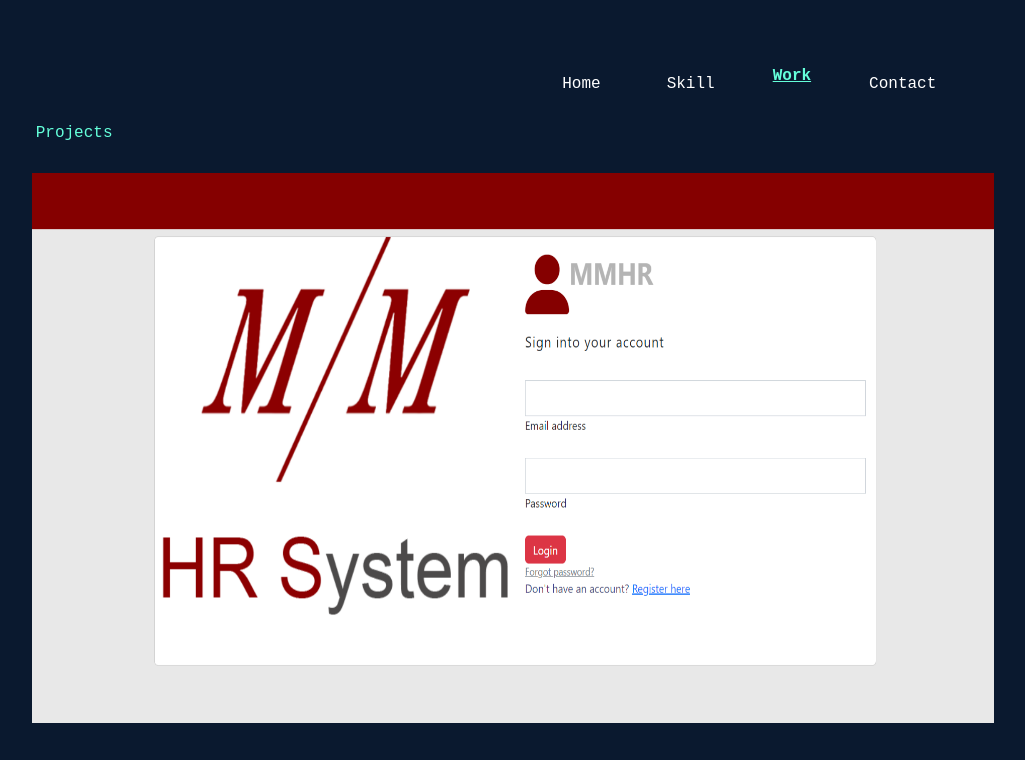
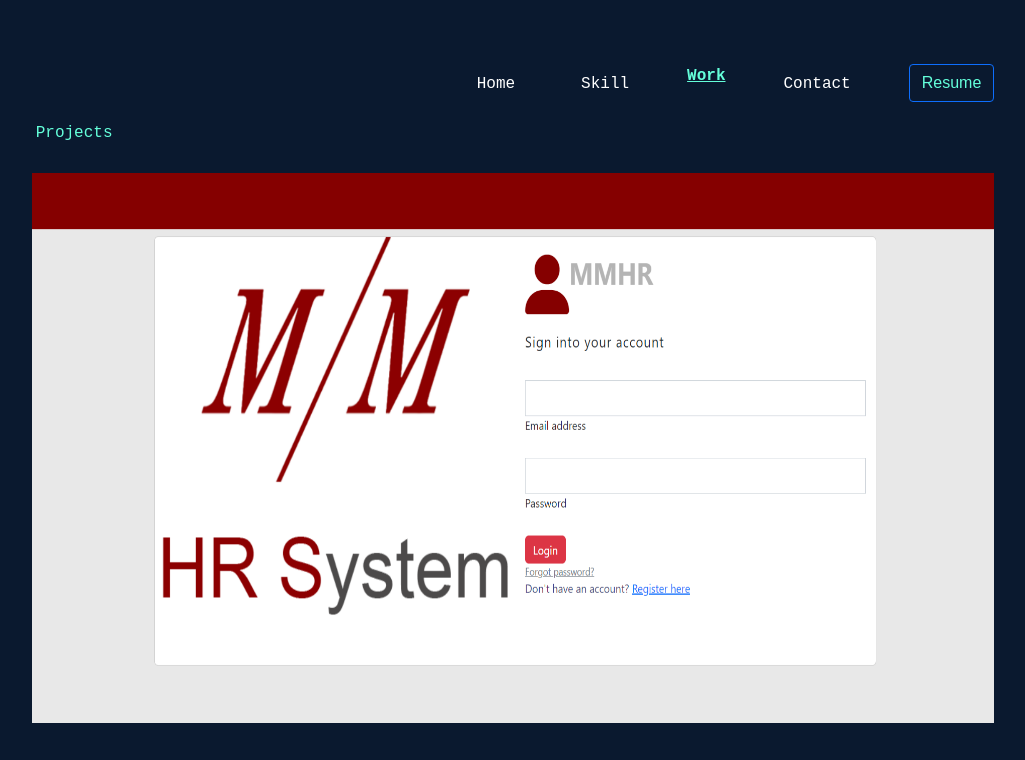
Before and after one commit to nullifier12/portfolio, a React (Create React App) app: page /projects in a window 1280 px wide. Shown: the top 760 px of the page, without its empty margins (127-1152 px from the left). Built offline with nearby package versions, Linux system fonts and the light colour scheme.

Commit message:
updating

```diff
--- a/package.json
+++ b/package.json
@@ -10,6 +10,7 @@
     "react": "^18.2.0",
     "react-bootstrap": "^2.7.4",
     "react-dom": "^18.2.0",
+    "react-pdf": "^6.2.2",
     "react-router-dom": "^6.10.0",
     "react-scripts": "5.0.1",
     "web-vitals": "^2.1.4"
--- a/src/components/css/home.module.css
+++ b/src/components/css/home.module.css
@@ -59,3 +59,6 @@
 .credit {
   color: #8892b0;
 }
+.dl {
+  color: #64ffda;
+}
--- a/src/components/nav/MainNav.js
+++ b/src/components/nav/MainNav.js
@@ -1,6 +1,17 @@
 import { NavLink } from "react-router-dom";
+
 import style from "../css/home.module.css";
 const MainNav = () => {
+  const filePath = "ROLANDCAPINPIN.pdf";
+  // const handleDownload = () => {
+  //   const link = document.createElement("a");
+  //   link.href = "./";
+  //   link.download = "ROLANDCAPINPIN.pdf";
+  //   document.body.appendChild(link);
+  //   link.click();
+  //   document.body.removeChild(link);
+  // };
+
   return (
     <nav className={`${style.links} navbar navbar-expand-lg ml-auto`}>
       {/* <i className="fa-solid fa-r nav-brand"></i> */}
@@ -58,6 +69,13 @@ const MainNav = () => {
               Contact
             </NavLink>
           </li>
+          <li>
+            <a href={filePath} download>
+              <button className={`${style.dl} btn btn-outline-primary`}>
+                Resume
+              </button>
+            </a>
+          </li>
         </ul>
       </div>
     </nav>
```
Also changed, not shown: 2 other files (tests, documents, lock files or other folders).
